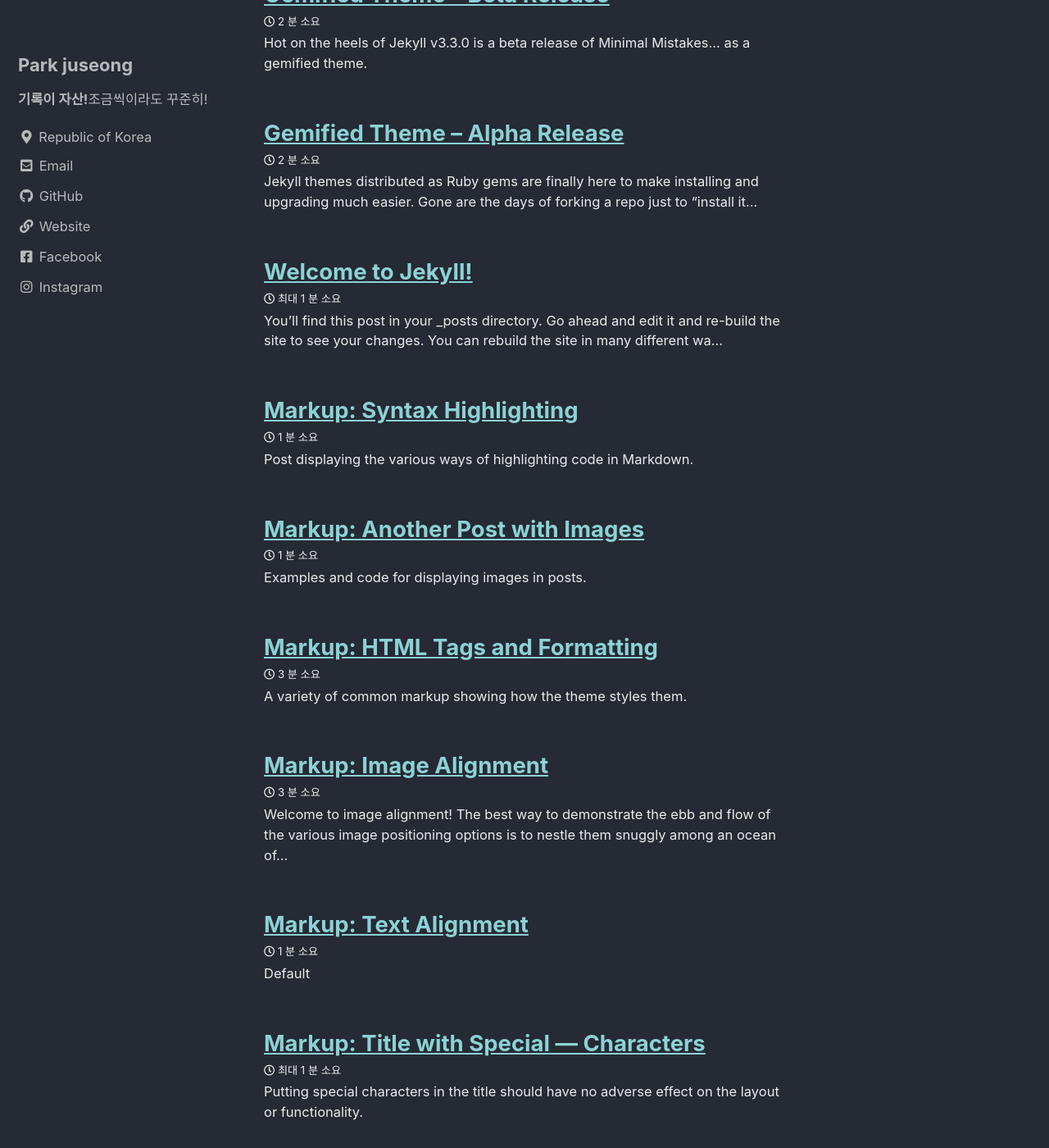
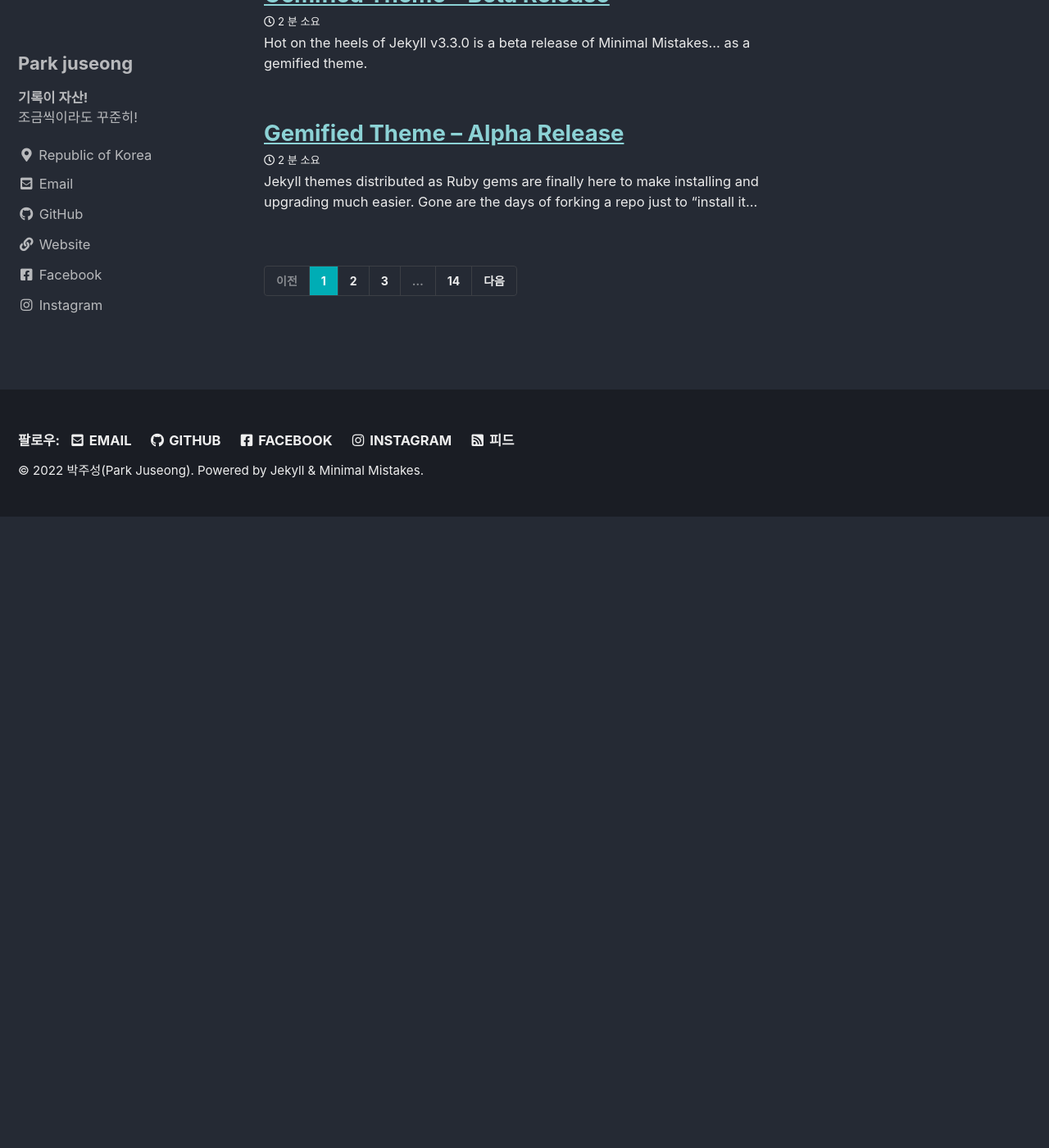
Before and after one commit to juusung2013/juusung2013.github.io, a Jekyll site: the page built from index.html, in a window 1280 px wide and 1400 px high, scrolled down 777 px. Shown: the whole window at 82% size. Built offline with Jekyll 4.4.1, drawn with Linux system fonts in a browser that asks for light colours; cached includes are drawn as plain includes; the list of posts is cut into pages by our own code; after the commit the page ends 1407 px from its top, so only the background shows below that; some of the changed text lies outside the part shown.

```diff
--- a/_config.yml
+++ b/_config.yml
@@ -103,7 +103,7 @@ analytics:
 author:
   name: "Park juseong"
   avatar: # path of avatar image, e.g. "/assets/images/bio-photo.jpg"
-  bio: "**기록이 자산!**조금씩이라도 꾸준히!"
+  bio: "**기록이 자산!**<br>조금씩이라도 꾸준히!"
   location: "Republic of Korea"
   email:
   links:
@@ -201,7 +201,7 @@ sass:
 
 # Outputting
 permalink: /:categories/:title/
-paginate: 15 # amount of posts to show
+paginate: 5 # amount of posts to show
 paginate_path: /page:num/
 timezone: # https://en.wikipedia.org/wiki/List_of_tz_database_time_zones
 
```
Also changed, not shown: _data/navigation.yml (+6 -8 lines).
